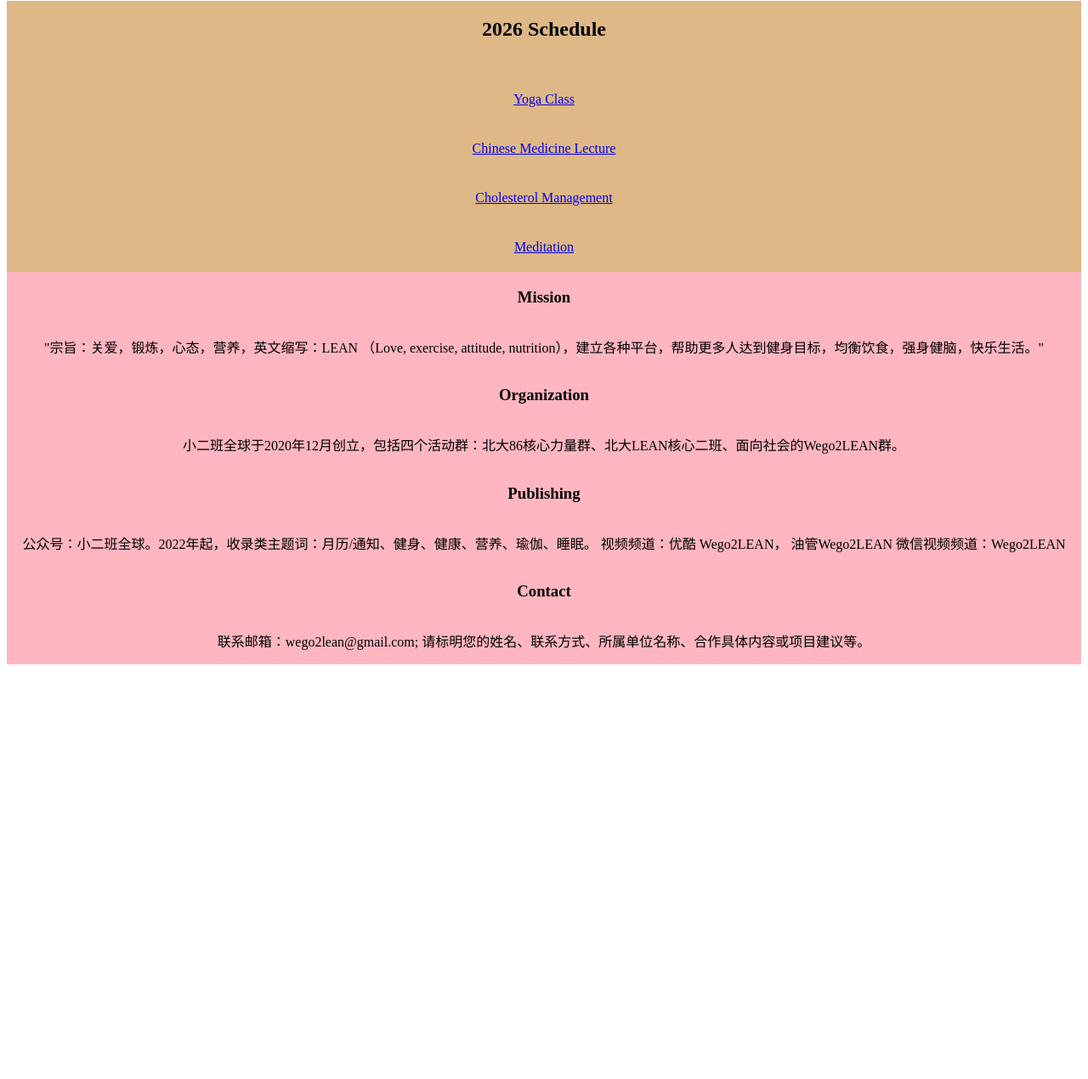
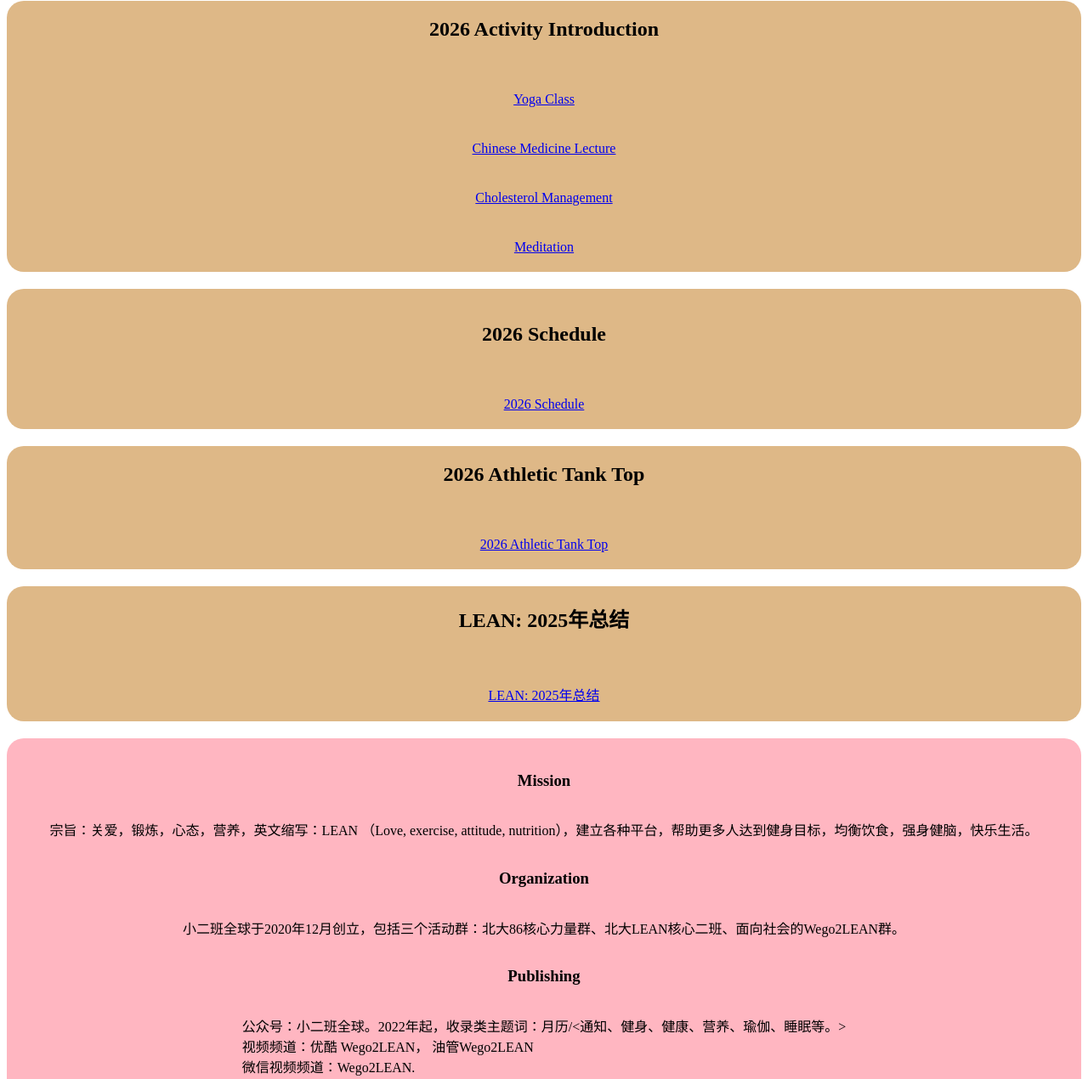
Before and after one commit to sherrygu2001/LEAN, a plain HTML site: page index.html in a window 1280 px wide. Shown: the part 420-1690 px from the top of the page at 85% size. Before the commit the page ends 1210 px from the top, so only its background shows below. Drawn offline with Linux system fonts and the light colour scheme.

Commit message:
add 2026 tank top, and 2025 conclude

```diff
--- a/index.html
+++ b/index.html
@@ -17,7 +17,10 @@
             flex-direction: column;
             align-items: center;
             gap: 40px;
+            border-radius: 20px;
             margin-top: 20px;
+            margin-bottom: 20px;
+
             padding-bottom: 20px;
             background-color: burlywood;
         }
@@ -27,12 +30,19 @@
             flex-direction: column;
             align-items: center;
             margin-top: 20px;
-            margin: 0 auto;
+            margin-bottom: 20px;
+            padding: 20px;
             background-color: lightpink;
+            border-radius: 20px;
         }
 
         img {
             width: 20rem;
+        }
+
+        #schedule-2026 {
+            margin-top: 40px;
+
         }
     </style>
 </head>
@@ -45,7 +55,7 @@
 
 
     <div class="links">
-        <h2>2026 Schedule</h2>
+        <h2>2026 Activity Introduction</h2>
         <div class="container2">
             <a href="https://mp.weixin.qq.com/s/HYbiw4u0R4SDaRRZRhqAoA">Yoga Class</a>
         </div>
@@ -60,17 +70,37 @@
         </div>
     </div>
 
+    <div class="links">
+        <h2 id="schedule-2026">2026 Schedule</h2>
+        <div>
+            <a href="https://mp.weixin.qq.com/s/-3SxztzNm-LF0mB1c_A_Pw">2026 Schedule</a>
+        </div>
+    </div>
+
+    <div class="links">
+        <h2 >2026 Athletic Tank Top</h2>
+        <div>
+            <a href="https://mp.weixin.qq.com/s/wv9dAMpygNRSJz7ivLdnFg">2026 Athletic Tank Top</a>
+        </div>
+    </div>
+
+    <div class="links">
+        <h2 >LEAN: 2025年总结</h2>
+        <div>
+            <a href="https://mp.weixin.qq.com/s/mEY__IgUilAs9dulVERzqA">LEAN: 2025年总结</a>
+        </div>
+    </div>
     <footer class="foot">
         <h3>Mission</h3>
-        <p>"宗旨：关爱，锻炼，心态，营养，英文缩写：LEAN （Love, exercise, attitude, nutrition），建立各种平台，帮助更多人达到健身目标，均衡饮食，强身健脑，快乐生活。"</p>
+        <p>宗旨：关爱，锻炼，心态，营养，英文缩写：LEAN （Love, exercise, attitude, nutrition），建立各种平台，帮助更多人达到健身目标，均衡饮食，强身健脑，快乐生活。</p>
 
         <h3>Organization</h3>
-        <p>小二班全球于2020年12月创立，包括四个活动群：北大86核心力量群、北大LEAN核心二班、面向社会的Wego2LEAN群。</p>
+        <p>小二班全球于2020年12月创立，包括三个活动群：北大86核心力量群、北大LEAN核心二班、面向社会的Wego2LEAN群。</p>
 
         <h3>Publishing</h3>
-        <p>公众号：小二班全球。2022年起，收录类主题词：月历/通知、健身、健康、营养、瑜伽、睡眠。
-            视频频道：优酷 Wego2LEAN， 油管Wego2LEAN
-            微信视频频道：Wego2LEAN</p>
+        <p>公众号：小二班全球。2022年起，收录类主题词：月历/<通知、健身、健康、营养、瑜伽、睡眠等。>
+            <br>视频频道：优酷 Wego2LEAN， 油管Wego2LEAN
+            <br>微信视频频道：Wego2LEAN.</p>
 
         <h3>Contact</h3>
         <p>联系邮箱：wego2lean@gmail.com; 请标明您的姓名、联系方式、所属单位名称、合作具体内容或项目建议等。</p>
```
